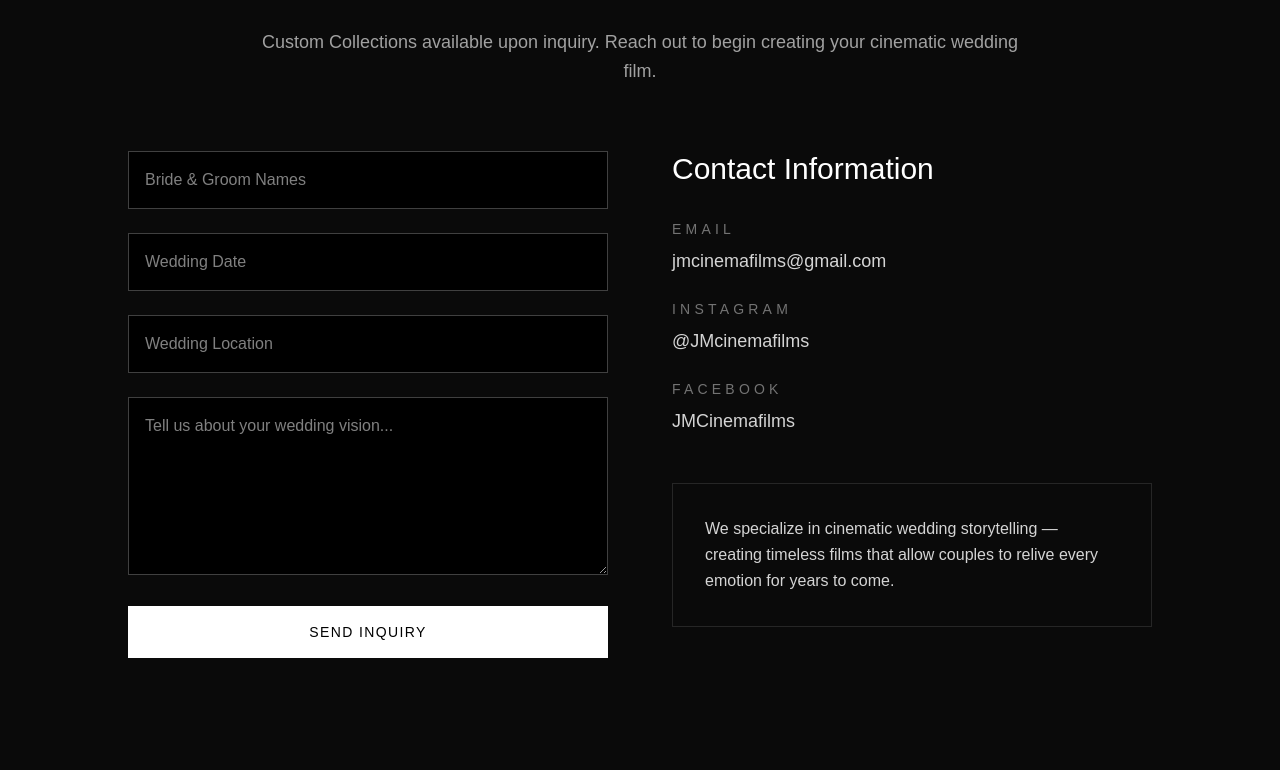
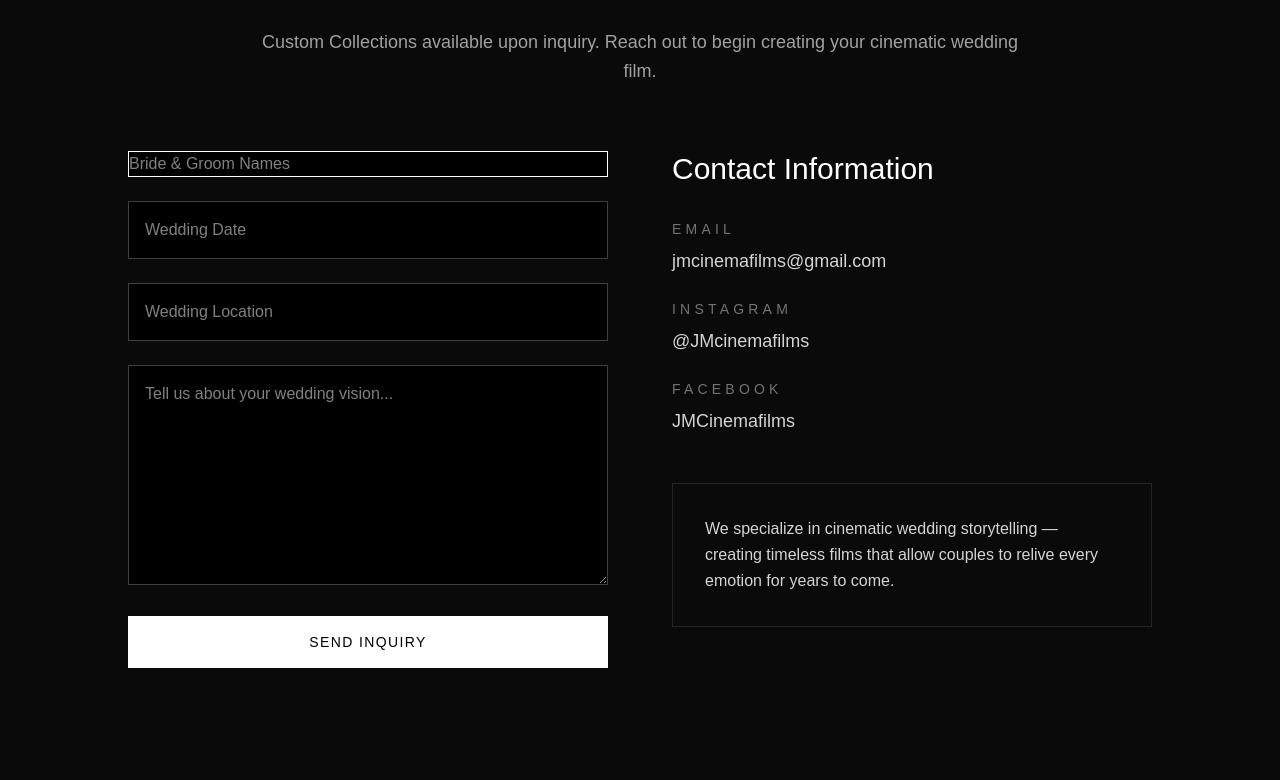
Before and after one commit to jungljjv/jmcinemafilms, a Next.js app: page / in a window 1280 px wide. Shown: the part 4028-4808 px from the top of the page. Built offline with nearby package versions, Linux system fonts and the light colour scheme.

Commit message:
working inquiry form

```diff
--- a/app/page.tsx
+++ b/app/page.tsx
@@ -265,30 +265,37 @@ export default function JMCinemaFilmsWebsite() {
 
     <div className="grid md:grid-cols-2 gap-16 items-start">
       {/* FORM */}
-      <form className="space-y-6">
+      <form
+  action="https://formspree.io/f/xnjrawag"
+  method="POST"
+  className="space-y-6"
+>
         <input
-          type="text"
-          placeholder="Bride & Groom Names"
-          className="w-full bg-black border border-neutral-700 p-4 text-white outline-none"
-        />
+  type="text"
+  name="names"
+  placeholder="Bride & Groom Names"
+  className="w-full bg-black border border-neutral..."
+/>
 
         <input
           type="text"
+          name="wedding_date"
           placeholder="Wedding Date"
           className="w-full bg-black border border-neutral-700 p-4 text-white outline-none"
         />
 
         <input
           type="text"
+          name="wedding_location"
           placeholder="Wedding Location"
           className="w-full bg-black border border-neutral-700 p-4 text-white outline-none"
         />
 
         <textarea
-          placeholder="Tell us about your wedding vision..."
-          rows={6}
-          className="w-full bg-black border border-neutral-700 p-4 text-white outline-none"
-        />
+  name="message"
+  placeholder="Tell us about your wedding vision..."
+  className="w-full bg-black border border-neutral-700 p-4 text-white outline-none min-h-[220px]"
+/>
 
         <button
           className="w-full bg-white text-black py-4 uppercase tracking-widest text-sm hover:bg-neutral-200 transition duration-300"
```
